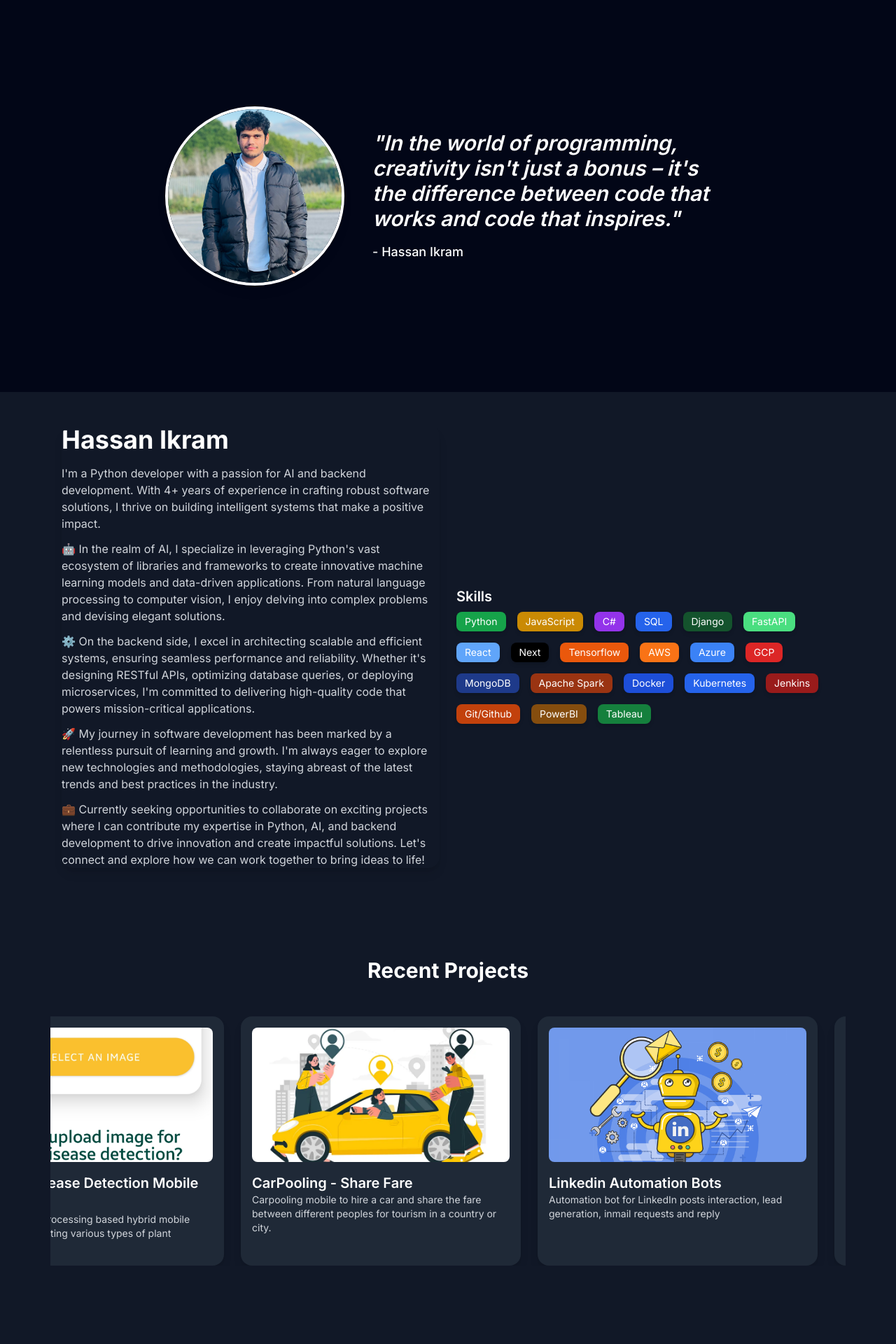
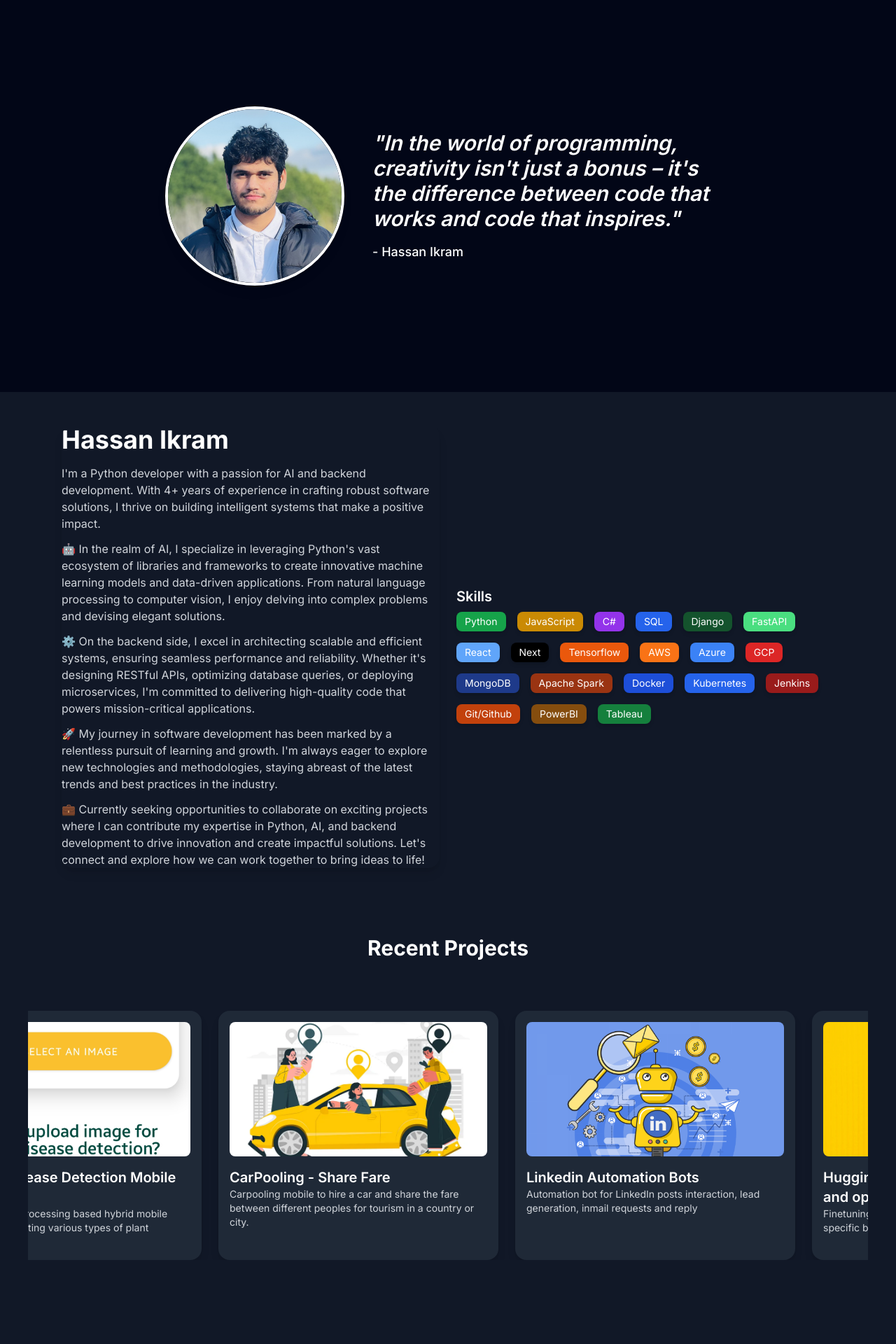
Before and after one commit to Hassan-Ik/portfolio, a Next.js app in the folder portfolio/: page / in a window 1280 px wide. Shown: the top 1920 px of the page at 70% size. Built offline with nearby package versions, Linux system fonts and the light colour scheme.

Commit message:
fixed nav bar responsiveness on multiple screen sizes

```diff
--- a/portfolio/app/page.tsx
+++ b/portfolio/app/page.tsx
@@ -19,7 +19,7 @@ const Home = () => {
     <main className="relative bg-black-100 flex justify-center items-center flex-col overflow-hidden mx-auto sm:px-0 px-0 ">
       <div className="max-w-9xl w-full">
         <FloatingNav navItems={navItems} />
-        <Hero imageUrl="/my_image.jpg"
+        <Hero imageUrl="/pic.jpg"
                 quote="In the world of programming, creativity isn't just a bonus – it's the difference between code that works and code that inspires."
                 name="Hassan Ikram"
         />
--- a/portfolio/components/ContactMeForm.tsx
+++ b/portfolio/components/ContactMeForm.tsx
@@ -43,7 +43,7 @@ const ContactMeForm = () => {
             <input
               type="text"
               {...register("name", { required: "Name is required" })}
-              className="w-full p-3 border border-gray-600 rounded-md bg-gray-800 text-white focus:outline-none focus:ring-2 focus:ring-blue-500"
+              className="w-full p-3 border border-gray-600 rounded-md bg-gray-800 text-white focus:outline-none focus:ring-2 focus:ring-purple-600"
             />
             {errors.name && <p className="text-red-500 text-sm">{errors.name.message}</p>}
           </div>
@@ -54,7 +54,7 @@ const ContactMeForm = () => {
             <input
               type="email"
               {...register("email", { required: "Email is required", pattern: { value: /^[^@]+@[^@]+\.[^@]+$/, message: "Invalid email" } })}
-              className="w-full p-3 border border-gray-600 rounded-md bg-gray-800 text-white focus:outline-none focus:ring-2 focus:ring-blue-500"
+              className="w-full p-3 border border-gray-600 rounded-md bg-gray-800 text-white focus:outline-none focus:ring-2 focus:ring-purple-600"
             />
             {errors.email && <p className="text-red-500 text-sm">{errors.email.message}</p>}
           </div>
@@ -64,7 +64,7 @@ const ContactMeForm = () => {
             <label className="block text-lg mb-2">Message</label>
             <textarea
               {...register("message", { required: "Message is required" })}
-              className="w-full p-3 border border-gray-600 rounded-md bg-gray-800 text-white focus:outline-none focus:ring-2 focus:ring-blue-500"
+              className="w-full p-3 border border-gray-600 rounded-md bg-gray-800 text-white focus:outline-none focus:ring-2 focus:ring-purple-600"
               rows={6}
             ></textarea>
             {errors.message && <p className="text-red-500 text-sm">{errors.message.message}</p>}
@@ -74,7 +74,7 @@ const ContactMeForm = () => {
           <div>
             <button
               type="submit"
-              className="w-full p-3 bg-blue-500 hover:bg-blue-600 text-white font-semibold rounded-lg focus:outline-none focus:ring-2 focus:ring-blue-500"
+              className="w-full p-3 bg-purple-600 hover:bg-purple-700 text-white font-semibold rounded-lg focus:outline-none focus:ring-2 focus:ring-purple-600"
             >
               Send Message
             </button>
--- a/portfolio/components/RecentProjects.tsx
+++ b/portfolio/components/RecentProjects.tsx
@@ -33,11 +33,11 @@ const RecentProjects = () => {
     }, [isHovered]); // Rerun when hover state changes
 
     return (
-        <section id='projects' className="px-12 w-full bg-gray-900 py-20 text-white">
+        <section id='projects' className="px-8 w-full bg-gray-900 py-12 text-white ">
             <h2 className="text-3xl font-bold text-center mb-12">Recent Projects</h2>
 
             <div
-                className="relative overflow-hidden px-6 my-6"
+                className="relative overflow-hidden px-2 py-6"
                 onMouseEnter={() => setIsHovered(true)}
                 onMouseLeave={() => setIsHovered(false)}
             >
@@ -51,7 +51,7 @@ const RecentProjects = () => {
                             href={project.link}
                             target="_blank"
                             rel="noopener noreferrer"
-                            className="min-w-[300px] md:min-w-[400px] bg-gray-800 p-4 rounded-2xl shadow-lg transform transition-transform hover:scale-105 hover:shadow-xl"
+                            className="min-w-[250px] md:min-w-[400px] bg-gray-800 p-4 rounded-2xl shadow-lg transform transition-transform hover:scale-105 hover:shadow-xl"
                         >
                             <div className="relative w-full h-48 rounded-lg overflow-hidden">
                                 <Image
--- a/portfolio/components/ui/FloatingNavbar.tsx
+++ b/portfolio/components/ui/FloatingNavbar.tsx
@@ -59,17 +59,17 @@ export const FloatingNav = ({
         transition={{
           duration: 0.2,
         }}
+        // flex max-w-fit md:min-w-[70vw] lg:min-w-fit fixed z-[5000] top-0 md:top-5 inset-x-0 mx-auto px-10 md:px-0 py-5 border border-black/.1 shadow-[0px_2px_3px_-1px_rgba(0,0,0,0.1),0px_1px_0px_0px_rgba(25,28,33,0.02),0px_0px_0px_1px_rgba(25,28,33,0.08)] items-center justify-center space-x-6 rounded-none md:rounded-lg
         className={cn(
           // change rounded-full to rounded-lg
           // remove dark:border-white/[0.2] dark:bg-black bg-white border-transparent
           // change  pr-2 pl-8 py-2 to px-10 py-5
-          "flex max-w-fit md:min-w-[70vw] lg:min-w-fit fixed z-[5000] top-10 inset-x-0 mx-auto px-10 py-5 rounded-lg border border-black/.1 shadow-[0px_2px_3px_-1px_rgba(0,0,0,0.1),0px_1px_0px_0px_rgba(25,28,33,0.02),0px_0px_0px_1px_rgba(25,28,33,0.08)] items-center justify-center space-x-4",
+          "flex md:max-w-fit sm:max-w-full md:min-w-[70vw] lg:min-w-fit fixed z-[5000] top-0 md:top-5 inset-x-0 mx-auto px-4 sm:px-6 md:px-8 lg:px-10 py-4 border border-black/10 shadow-[0px_2px_3px_-1px_rgba(0,0,0,0.1),0px_1px_0px_0px_rgba(25,28,33,0.02),0px_0px_0px_1px_rgba(25,28,33,0.08)] items-center justify-center space-x-4 rounded-none md:rounded-lg",
           className
         )}
         style={{
           backdropFilter: "blur(16px) saturate(180%)",
           backgroundColor: "rgba(17, 25, 40, 0.75)",
-          borderRadius: "12px",
           border: "1px solid rgba(255, 255, 255, 0.125)",
         }}
       >
--- a/portfolio/data/index.ts
+++ b/portfolio/data/index.ts
@@ -3,6 +3,7 @@ export const navItems = [
     { name: "Projects", link: "#projects" },
     { name: "Testimonials", link: "#testimonials" },
     { name: "Contact", link: "#contact" },
+    { name: "CV", link: '#'},
     { name: "Blogs", link: "/blogs"}
   ];
 
```
Also changed, not shown: portfolio/public/pic.jpg (added).
